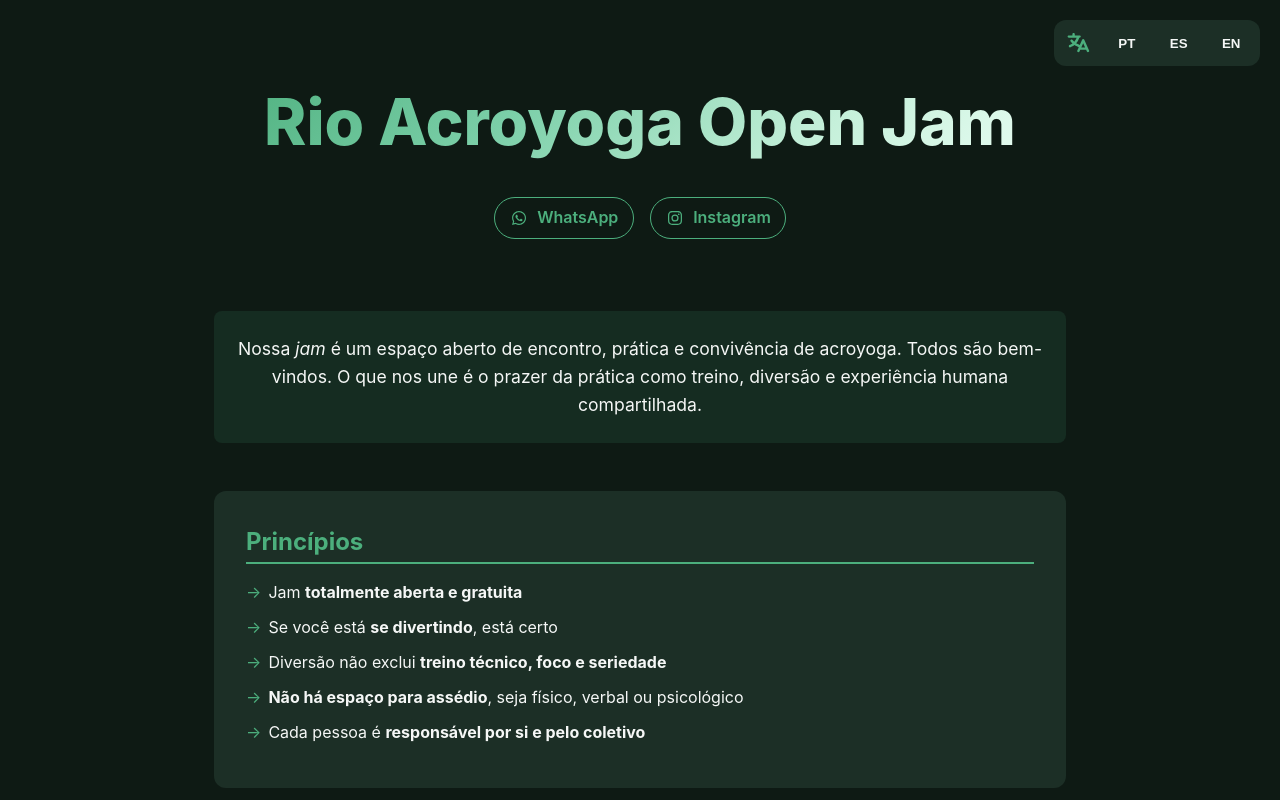
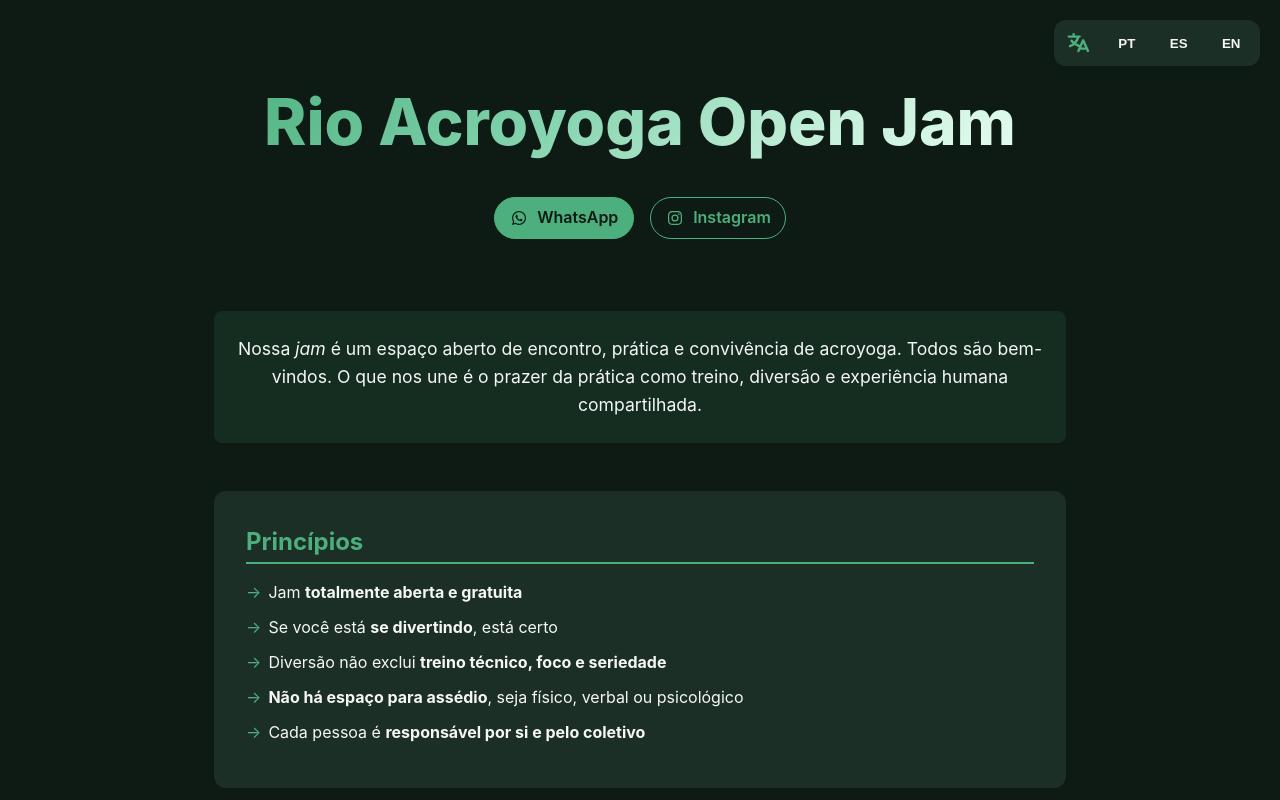
Before and after one commit to dmalta/rioacrojam, a Vue app: page /1 in a window 1280 px wide. In both pictures the pointer is over the link "WhatsApp". Shown: the top 800 px of the page. Built offline with nearby package versions, Linux system fonts and the light colour scheme.

Commit message:
Enhances button and link hover styles for UI feedback
Improves user experience by adding smooth transitions and clearer
hover effects to social links and language switcher buttons.
Also refines spacing for section paragraph elements to ensure
consistent layout and visual polish.

```diff
--- a/src/style.css
+++ b/src/style.css
@@ -62,6 +62,12 @@ header {
   border: 1px solid var(--accent);
   padding: 0.45rem 0.9rem;
   border-radius: 999px;
+  transition: background-color 0.2s ease, color 0.2s ease;
+}
+
+.social-links a:hover {
+  background: var(--accent);
+  color: #0e1a14;
 }
 
 .lang-switch {
@@ -91,6 +97,12 @@ header {
   border-radius: 8px;
   font-weight: 600;
   cursor: pointer;
+  transition: background-color 0.2s ease, color 0.2s ease;
+}
+
+.lang-btn:hover:not(.active) {
+  background: rgba(76, 175, 125, 0.15);
+  color: #7bcfa8;
 }
 
 .lang-btn.active {
@@ -119,6 +131,10 @@ h3 {
 p {
   margin-bottom: 1rem;
   color: var(--text-secondary);
+}
+
+section p:last-child {
+  margin-bottom: 0;
 }
 
 p a, li a {
```
